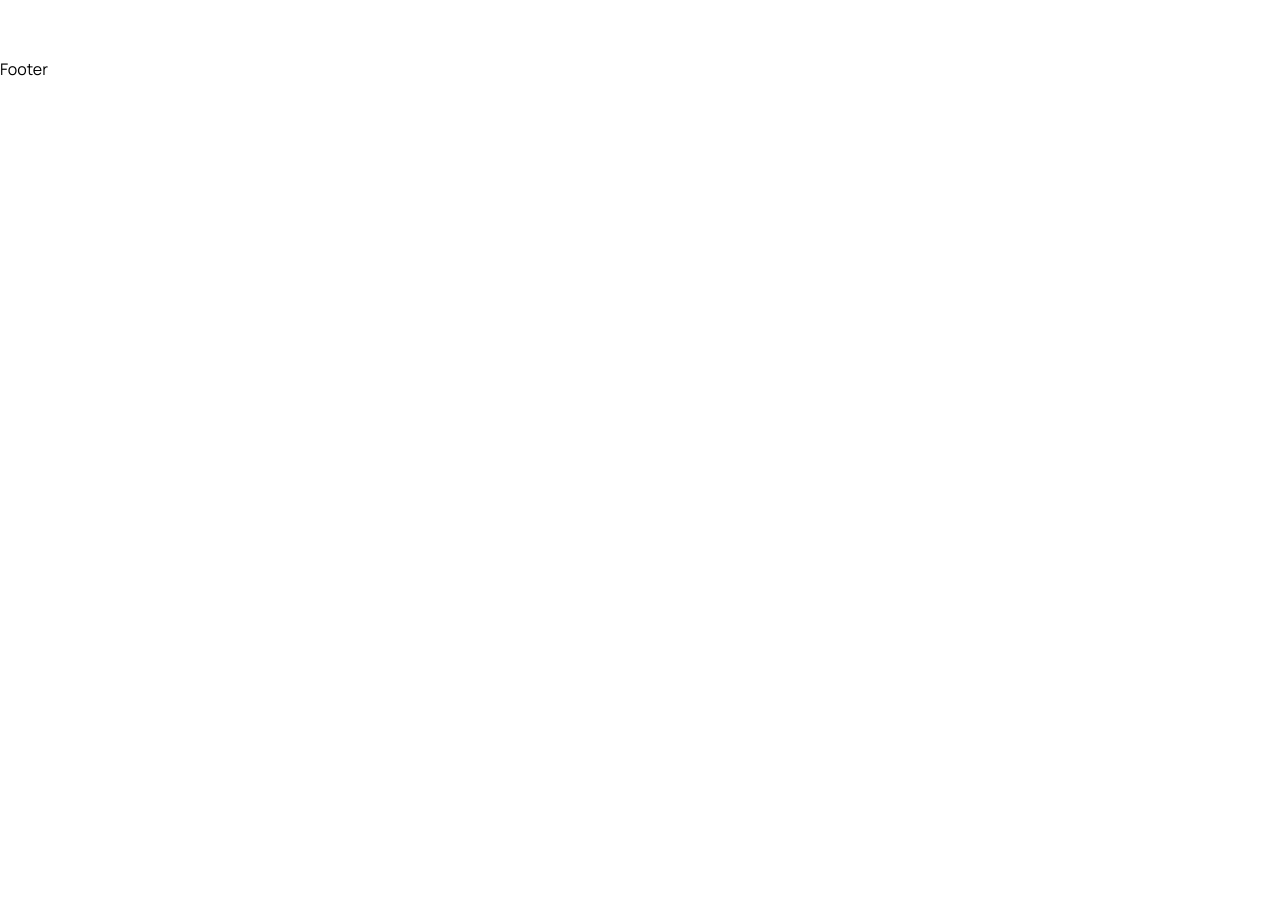
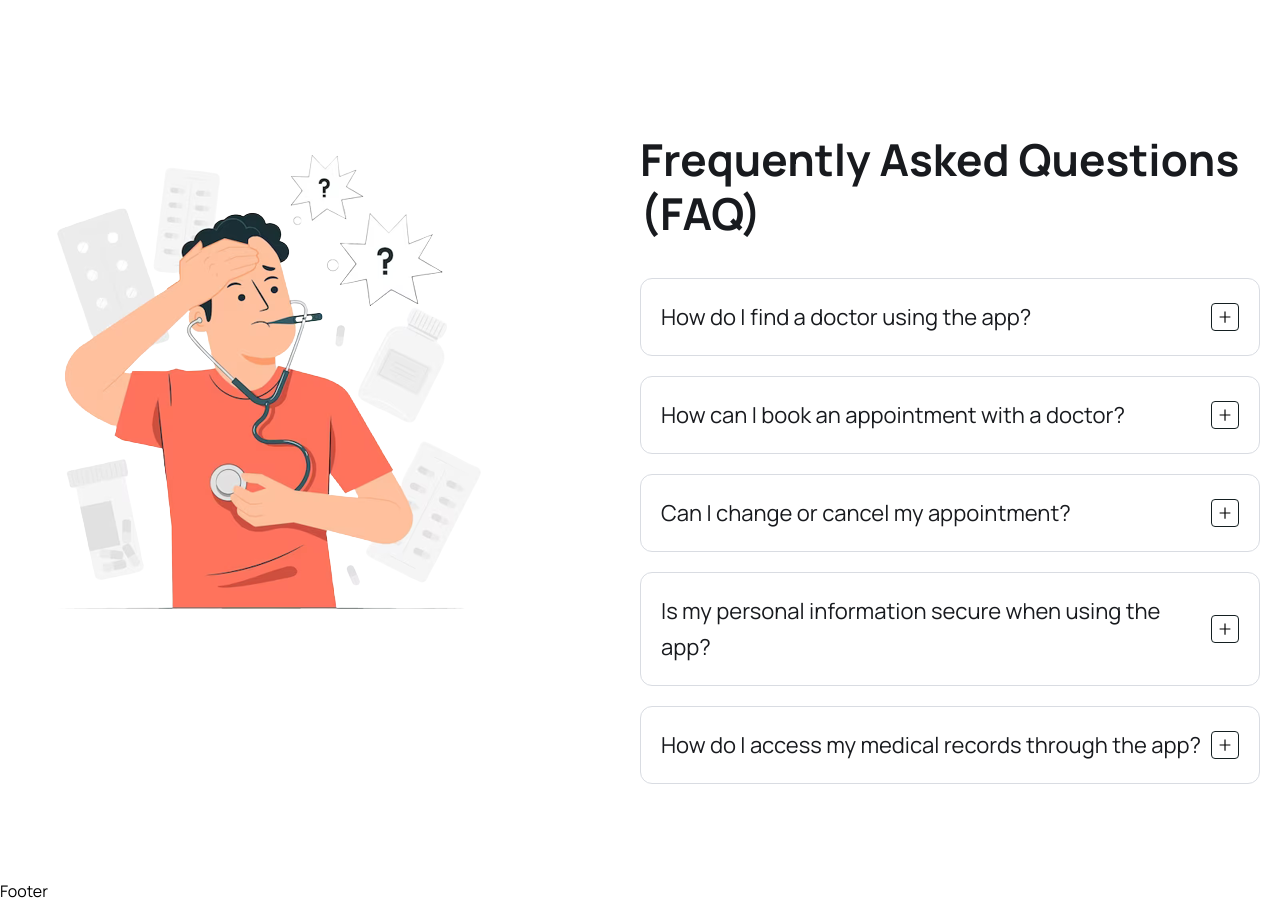
Before and after one commit to MohitCode17/doctor-appointment-system, a React (Vite) app in the folder client/: page / in a window 1280 px wide. Shown: the part 4520-5423 px from the top of the page. Before the commit the page ends 4601 px from the top, so only its background shows below. Built offline with nearby package versions, Linux system fonts and the light colour scheme.

Commit message:
create faq accordion ui

```diff
--- a/client/src/assets/data/faqs.js
+++ b/client/src/assets/data/faqs.js
@@ -1,27 +1,27 @@
 export const faqs = [
   {
-    question: "What is your medical care?",
+    question: "How do I find a doctor using the app?",
     content:
-      "One Medical was founded on a better model of care one designed around patients needs that provides a higher level of quality and service affordably. We do this through innovative design, excellent customer service, and the efficient use of technology.",
+      "To find a doctor, simply enter your location, medical specialty, or the doctor's name in the search bar. You can then browse through the list of available doctors and their profiles to make an informed choice.",
   },
   {
-    question: "What happens if I need to go a hospital?",
+    question: "How can I book an appointment with a doctor?",
     content:
-      "One Medical was founded on a better model of care one designed around patients needs that provides a higher level of quality and service affordably. We do this through innovative design, excellent customer service, and the efficient use of technology.",
+      "After selecting a doctor, click on the 'Book Appointment' button on their profile. Choose your preferred date and time, and follow the prompts to confirm your appointment.",
   },
   {
-    question: "What happens if I need to go a hospital?",
+    question: "Can I change or cancel my appointment?",
     content:
-      "One Medical was founded on a better model of care one designed around patients needs that provides a higher level of quality and service affordably. We do this through innovative design, excellent customer service, and the efficient use of technology.",
+      " Yes, you can change or cancel your appointment. Go to the 'My Appointments' section in the app, select the appointment you wish to modify, and follow the instructions for rescheduling or canceling.",
   },
   {
-    question: "Can I visit your medical office?",
+    question: "Is my personal information secure when using the app?",
     content:
-      "One Medical was founded on a better model of care one designed around patients needs that provides a higher level of quality and service affordably. We do this through innovative design, excellent customer service, and the efficient use of technology.",
+      " Yes, we take your privacy and security seriously. We use advanced encryption and security measures to protect your personal information and ensure it remains confidential.",
   },
   {
-    question: "Does you provide urgent care?",
+    question: " How do I access my medical records through the app?",
     content:
-      "One Medical was founded on a better model of care one designed around patients needs that provides a higher level of quality and service affordably. We do this through innovative design, excellent customer service, and the efficient use of technology.",
+      "You can access your medical records by logging into your patient account and navigating to the 'Medical Records' section. If your healthcare provider has shared your records, you'll find them there.",
   },
 ];
--- /dev/null
+++ b/client/src/components/Faq/FaqList.jsx
@@ -0,0 +1,14 @@
+import { faqs } from "../../assets/data/faqs";
+import Faqs from "./Faqs";
+
+const FaqList = () => {
+  return (
+    <ul className="mt-[38px]">
+      {faqs.map((item, index) => (
+        <Faqs item={item} index={index} key={index} />
+      ))}
+    </ul>
+  );
+};
+
+export default FaqList;
--- /dev/null
+++ b/client/src/components/Faq/Faqs.jsx
@@ -0,0 +1,41 @@
+import { useState } from "react";
+import { AiOutlineMinus, AiOutlinePlus } from "react-icons/ai";
+
+const Faqs = ({ item }) => {
+  const { question, content } = item;
+  const [isOpen, setIsOpen] = useState(false);
+
+  // toggle accordion
+  const toggleAccordion = () => {
+    setIsOpen(!isOpen);
+  };
+
+  return (
+    <div className="p-3 lg:p-5 rounded-[12px] border border-solid border-[#D9DCE2] mb-5 cursor-pointer">
+      <div
+        className="flex items-center justify-between"
+        onClick={toggleAccordion}
+      >
+        <h4 className="text-[16px] leading-7 lg:text-[22px] lg:leading-9 text-headingColor">
+          {question}
+        </h4>
+        <div
+          className={`${
+            isOpen && "bg-primaryColor text-white border-none"
+          } w-7 h-7 border border-solid border-[#141f21] rounded flex items-center justify-center `}
+        >
+          {isOpen ? <AiOutlineMinus /> : <AiOutlinePlus />}
+        </div>
+      </div>
+      {isOpen && (
+        <div className="mt-4">
+          <p className="text-textColor text-[14px] leading-6 lg:text-[16px] lg:leading-7">
+            {content}
+          </p>
+        </div>
+      )}
+    </div>
+  );
+};
+
+export default Faqs;
--- a/client/src/pages/Home.jsx
+++ b/client/src/pages/Home.jsx
@@ -4,6 +4,7 @@ import HeroImgThree from "../assets/images/hero-img03.png";
 import iconOne from "../assets/images/icon01.png";
 import iconTwo from "../assets/images/icon02.png";
 import iconThree from "../assets/images/icon03.png";
+import faqImg from "../assets/images/faq.png";
 
 import { Link } from "react-router-dom";
 import { BsArrowRight } from "react-icons/bs";
@@ -11,6 +12,7 @@ import About from "./About";
 import ServicesList from "../components/Services/ServicesList";
 import Featured from "./Featured";
 import DoctorsList from "../components/Doctors/DoctorsList";
+import FaqList from "../components/Faq/FaqList";
 
 const Home = () => {
   return (
@@ -185,6 +187,21 @@ const Home = () => {
           <DoctorsList />
         </div>
       </section>
+      {/* ====================================================================================== */}
+      {/* faq section */}
+      <section>
+        <div className="container">
+          <div className="flex justify-between gap-[50px] lg:gap-0">
+            <div className="w-1/2 hidden md:block">
+              <img src={faqImg} alt="faq" />
+            </div>
+            <div className="w-full md:w-1/2">
+              <h2 className="heading">Frequently Asked Questions (FAQ)</h2>
+              <FaqList />
+            </div>
+          </div>
+        </div>
+      </section>
     </>
   );
 };
```
Also changed, not shown: client/src/assets/images/faq-img.png (deleted), client/src/assets/images/faq.png (added).
